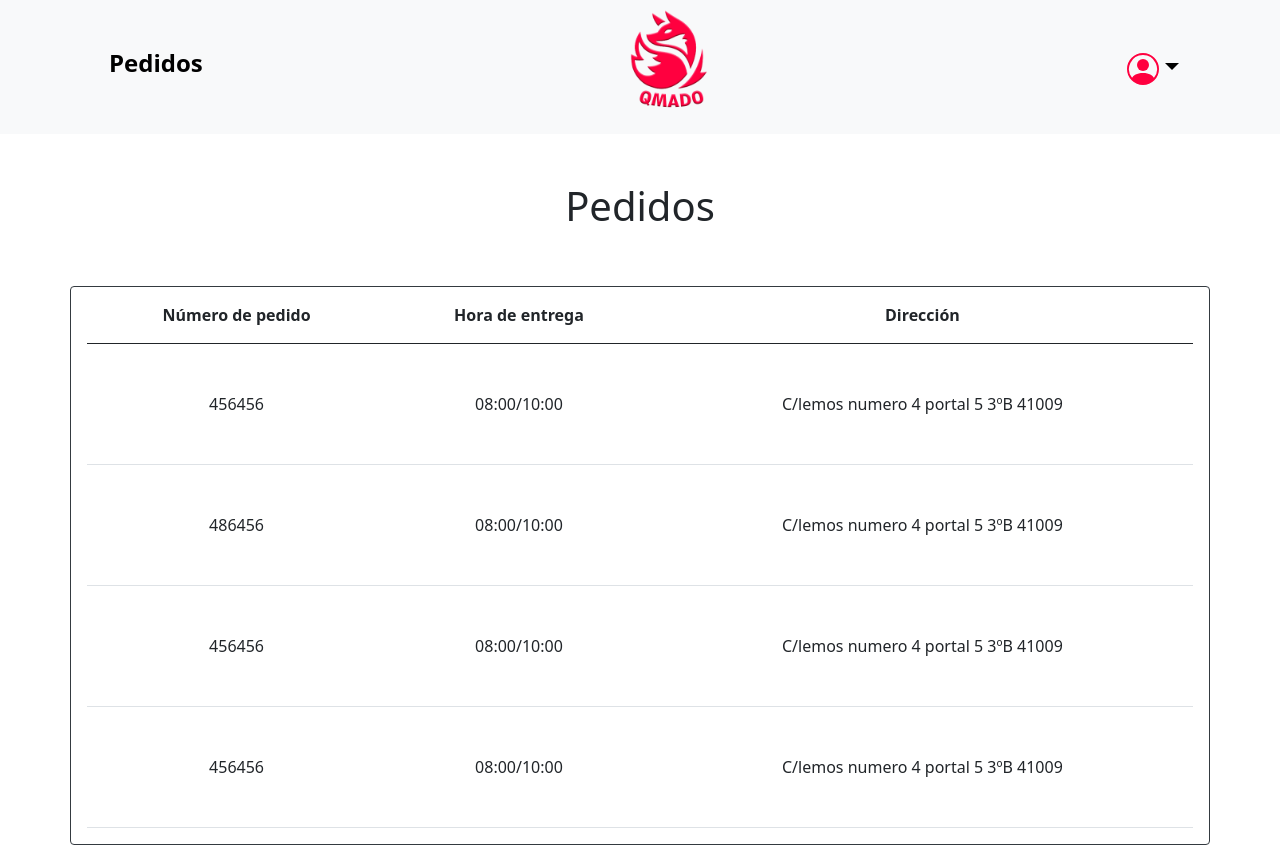
After one commit to Lfparr86/Pedidos, a PHP site: page /finalizar.html in a window 1280 px wide. The commit adds this page. Run offline with PHP 8.4, Linux system fonts and the light colour scheme.

Commit message:
modificacion

```diff
--- a/css/style.css
+++ b/css/style.css
@@ -72,3 +72,9 @@ nav a:hover{
         margin-right: 2rem;
     }
    }
+
+   @media (max-width:768px){
+    #logologin{
+        width: 100px;
+    }
+   }
--- /dev/null
+++ b/finalizar.html
@@ -0,0 +1,93 @@
+<!DOCTYPE html>
+<html lang="en">
+<head>
+  <meta charset="UTF-8">
+  <meta name="viewport" content="width=device-width, initial-scale=1.0">
+  <title>Bootstrap Site</title>
+  <link rel="stylesheet" href="css/style.css">
+  <link rel="stylesheet" href="https://stackpath.bootstrapcdn.com/bootstrap/5.0.0-alpha1/css/bootstrap.min.css" integrity="sha384-r4NyP46KrjDleawBgD5tp8Y7UzmLA05oM1iAEQ17CSuDqnUK2+k9luXQOfXJCJ4I" crossorigin="anonymous">
+  <script src="https://cdn.jsdelivr.net/npm/popper.js@1.16.0/dist/umd/popper.min.js" integrity="sha384-Q6E9RHvbIyZFJoft+2mJbHaEWldlvI9IOYy5n3zV9zzTtmI3UksdQRVvoxMfooAo" crossorigin="anonymous"></script>
+  <script src="https://stackpath.bootstrapcdn.com/bootstrap/5.0.0-alpha1/js/bootstrap.min.js" integrity="sha384-oesi62hOLfzrys4LxRF63OJCXdXDipiYWBnvTl9Y9/TRlw5xlKIEHpNyvvDShgf/" crossorigin="anonymous"></script>
+</head>
+<body>
+    <nav class="navbar navbar-expand-lg navbar-light bg-light ">
+        <button class="navbar-toggler" type="button" data-toggle="collapse" data-target="#navbarNavDropdown" aria-controls="navbarNavDropdown" aria-expanded="false" aria-label="Toggle navigation">
+          <span class="navbar-toggler-icon"></span>
+        </button>
+        <div class="collapse navbar-collapse " id="navbarNavDropdown">
+          <ul class="navbar-nav flex-row justify-content-around align-items-center flex-grow-1 pe-3">
+            <li class="nav-item margin mb-2">
+              <a class="nav-link" href="index.html">Pedidos <span class="sr-only">(current)</span></a>
+            </li>
+            <li class="nav-item logui mb-2">
+              <img class="logo mb-2" src="img/Logo_QMado.png" alt="logo">
+            </li>
+            <li class="nav-item margin2">
+                <a href="#" class="dropdown-toggle mb-2" href="#" role="button" id="dropdownMenuLink" data-bs-toggle="dropdown" aria-expanded="false"><svg xmlns="http://www.w3.org/2000/svg" width="32" height="32" fill="#FF003F" class="bi bi-person-circle" viewBox="0 0 16 16">
+                    <path d="M11 6a3 3 0 1 1-6 0 3 3 0 0 1 6 0z"/>
+                    <path fill-rule="evenodd" d="M0 8a8 8 0 1 1 16 0A8 8 0 0 1 0 8zm8-7a7 7 0 0 0-5.468 11.37C3.242 11.226 4.805 10 8 10s4.757 1.225 5.468 2.37A7 7 0 0 0 8 1z"/>
+                  </svg></a>
+                  <ul class="dropdown-menu" aria-labelledby="dropdownMenuLink">
+                    <li><a class="dropdown-item" href="#">Action</a></li>
+                    <li><a class="dropdown-item" href="#">Another action</a></li>
+                    <li><a class="dropdown-item" href="#">Something else here</a></li>
+                  </ul>
+            </li>
+          </ul>
+        </div>
+      </nav>
+
+       <h1 class="text-center py-5">Pedidos</h1>
+       <div class=" border border-dark rounded container">
+        <table class="table container">
+            <thead class="thead-dark">
+                <tr>
+
+                    <th class="text-center py-3">Número de pedido</th>
+                    <th class="text-center py-3">Hora de entrega</th>
+                    <th class="text-center py-3">Dirección</th>
+
+
+                </tr>
+            </thead>
+            <tbody>
+                <tr>
+
+                    <td class="py-5 text-center">456456</td>
+                    <td class="py-5 text-center">08:00/10:00</td>
+                    <td class="py-5 text-center">C/lemos numero 4 portal 5 3ºB 41009</td>
+
+                </tr>
+
+                <tr>
+
+                    <td class="py-5 text-center">486456</td>
+                    <td class="py-5 text-center">08:00/10:00</td>
+                    <td class="py-5 text-center">C/lemos numero 4 portal 5 3ºB 41009</td>
+
+
+                </tr>
+
+                <tr>
+
+                    <td class="py-5 text-center">456456</td>
+                    <td class="py-5 text-center">08:00/10:00</td>
+                    <td class="py-5 text-center">C/lemos numero 4 portal 5 3ºB 41009</td>
+
+
+                </tr>
+
+                <tr>
+
+                    <td class="py-5 text-center">456456</td>
+                    <td class="py-5 text-center">08:00/10:00</td>
+                    <td class="py-5 text-center">C/lemos numero 4 portal 5 3ºB 41009</td>
+
+
+                </tr>
+
+            </tbody>
+        </table>
+    </div>
+</body>
+</html>
--- a/login.html
+++ b/login.html
@@ -12,7 +12,7 @@
 <body>
 
     <div class="container d-flex justify-content-center">
-        <img src="img/Logo_QMado.png" alt="Logo">
+        <img src="img/Logo_QMado.png" alt="Logo" id="logologin">
     </div>
 <div class="container w-50 pt-5 mt-2 rounded bg-danger formulario">
     <form class="container text-white">
```
